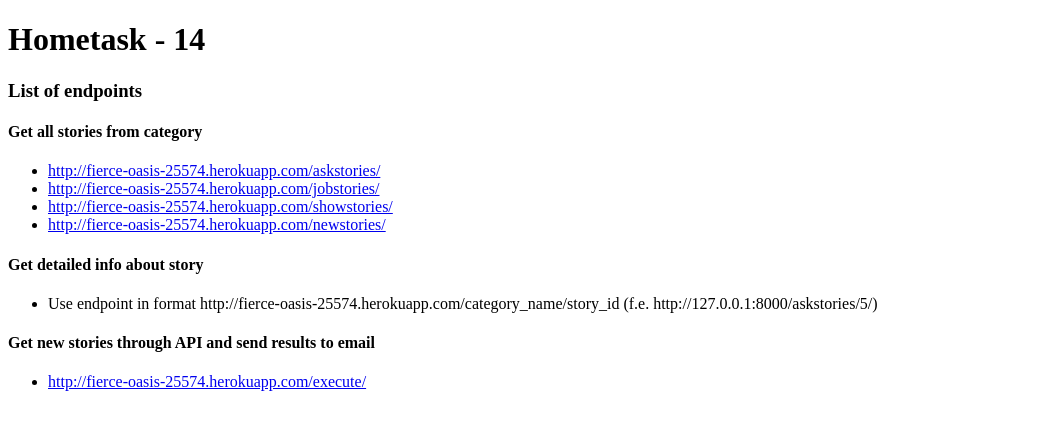
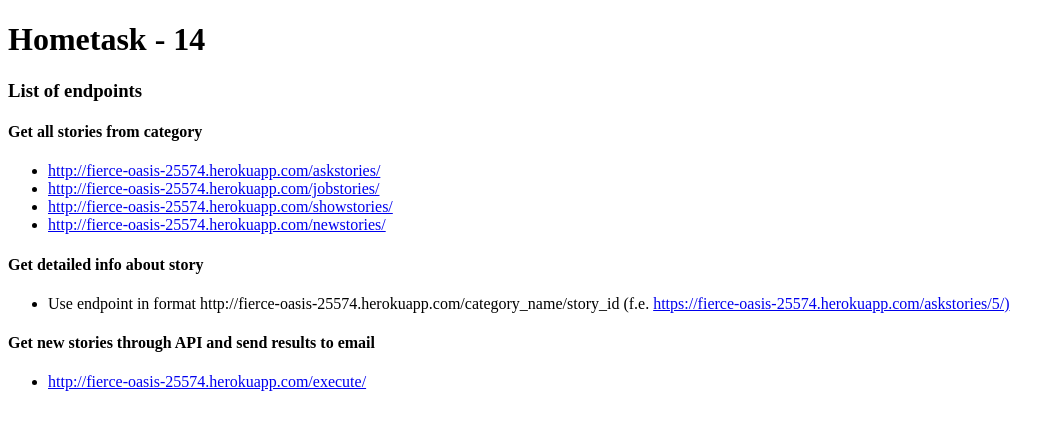
Before and after one commit to zender991/korolchuk_ht_14, a Django app: page / in a window 1280 px wide. Shown: the top 430 px of the page, without its empty margins (0-1064 px from the left). Run offline with Django 3.2, Linux system fonts and the light colour scheme.

Commit message:
change email

```diff
--- a/news/send_email.py
+++ b/news/send_email.py
@@ -8,7 +8,7 @@
     # me == my email address
     # you == recipient's email address
     me = "zender991@gmail.com"
-    you = "zender991@gmail.com"
+    you = "yanutaoleg@gmail.com"
 
     LOGIN = "zender991@gmail.com"
     PASSWORD = "Punkrock"
--- a/news/templates/news/index.html
+++ b/news/templates/news/index.html
@@ -17,7 +17,8 @@
 
 <h4>Get detailed info about story</h4>
 <ul>
-    <li>Use endpoint in format http://fierce-oasis-25574.herokuapp.com/category_name/story_id (f.e. http://127.0.0.1:8000/askstories/5/)</li>
+    <li>Use endpoint in format http://fierce-oasis-25574.herokuapp.com/category_name/story_id
+        (f.e. <a href="/askstories/5/">https://fierce-oasis-25574.herokuapp.com/askstories/5/)</a></li>
 </ul>
 
 <h4>Get new stories through API and send results to email</h4>
```
